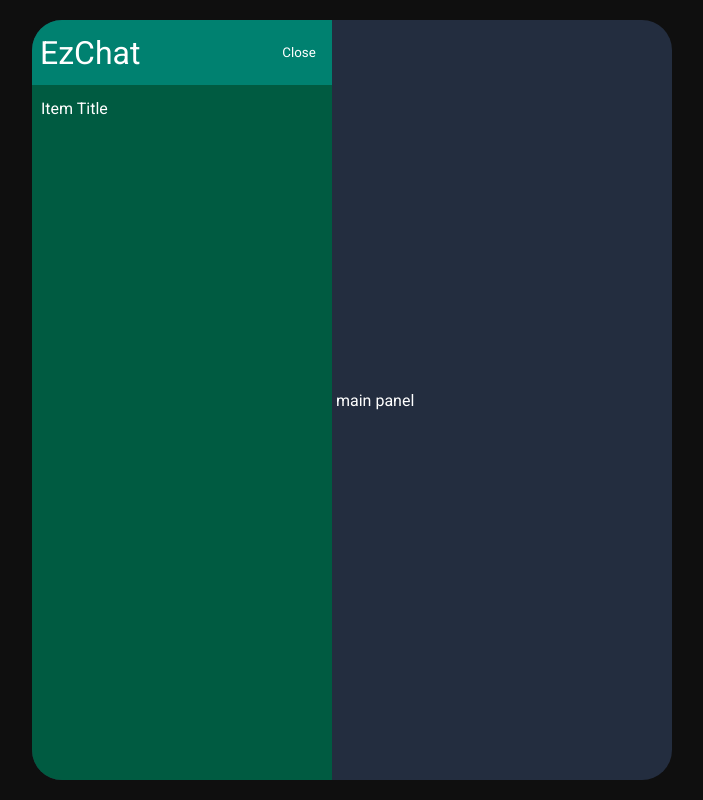
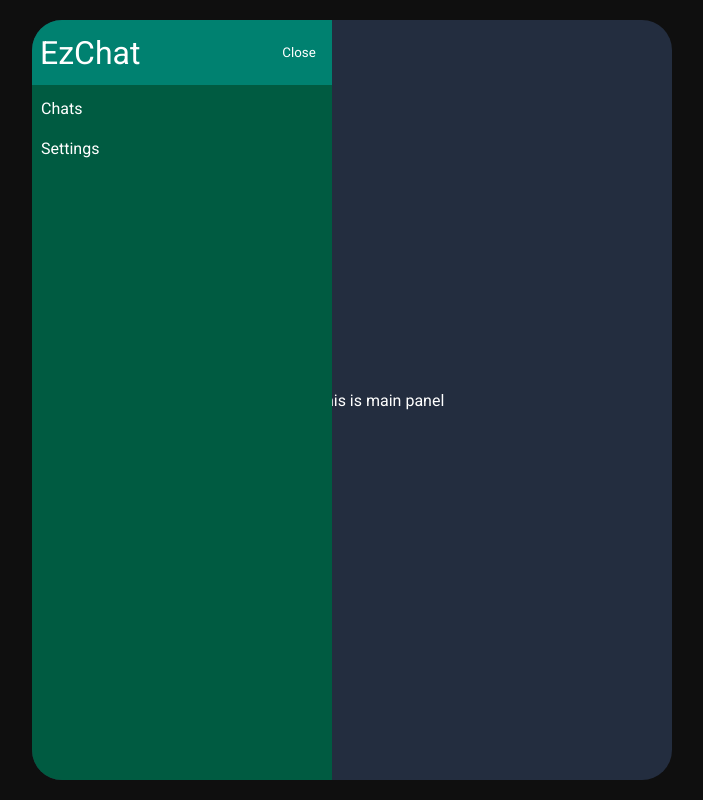
Before and after one commit to pouyam79i/EzChat, a Vue app: page / in a window 1280 px wide. Shown: the whole page, without its empty margins (288-991 px from the left). Built offline with nearby package versions, Linux system fonts and the light colour scheme.

Commit message:
adding chat items from data

```diff
--- a/src/components/MainPanel.vue
+++ b/src/components/MainPanel.vue
@@ -23,5 +23,6 @@ export default {
   overflow: hidden;
   border-radius: 30px;
   justify-content: center;
+  padding-left: 60px;
 }
 </style>
--- a/src/components/SideBar/SideBarItem.vue
+++ b/src/components/SideBar/SideBarItem.vue
@@ -1,13 +1,16 @@
-<script lang="ts">
-export default {
-  name: "side-bar-item",
-};
+<script setup lang="ts">
+import { SideBarItemInterface } from "../../sidebar_list";
+interface Props {
+  data: SideBarItemInterface;
+}
+const name = "side-bar-item";
+const props = defineProps<Props>();
 </script>
 
 <template>
   <div class="side-bar-item flex-row">
     <button class="flex-row ez-button">
-      <p>Item Title</p>
+      <p>{{ data.title }}</p>
       <div>
         <!-- <svg
           fill="var(--text-color)"
--- a/src/components/SideBar/SideBarMenu.vue
+++ b/src/components/SideBar/SideBarMenu.vue
@@ -1,15 +1,23 @@
 <script lang="ts">
 import SideBarItem from "./SideBarItem.vue";
+import SIDE_BAR_ITEMS, { SideBarItemInterface } from "../../sidebar_list";
+import { defineComponent } from "vue";
+import type { PropType } from "vue";
 
-export default {
+export default defineComponent({
   name: "side-bar-menu",
+  data: function () {
+    return {
+      items: SIDE_BAR_ITEMS
+    };
+  },
   components: { SideBarItem },
-};
+});
 </script>
 
 <template>
   <div class="side-bar-menu flex-col">
-    <SideBarItem />
+    <SideBarItem v-for="item in items" :data="item" />
   </div>
 </template>
 
--- a/src/sidebar_list.ts
+++ b/src/sidebar_list.ts
@@ -1,4 +1,4 @@
-interface SidebarItem {
+export interface SideBarItemInterface {
   id: Number;
   title: String;
   description: String;
@@ -6,7 +6,7 @@ interface SidebarItem {
 }
 
 // Add your side bar items here (+ its page link)
-const SIDE_BAR_ITEMS: SidebarItem[] = [
+const SIDE_BAR_ITEMS: SideBarItemInterface[] = [
   {
     id: 0,
     title: "Chats",
```
